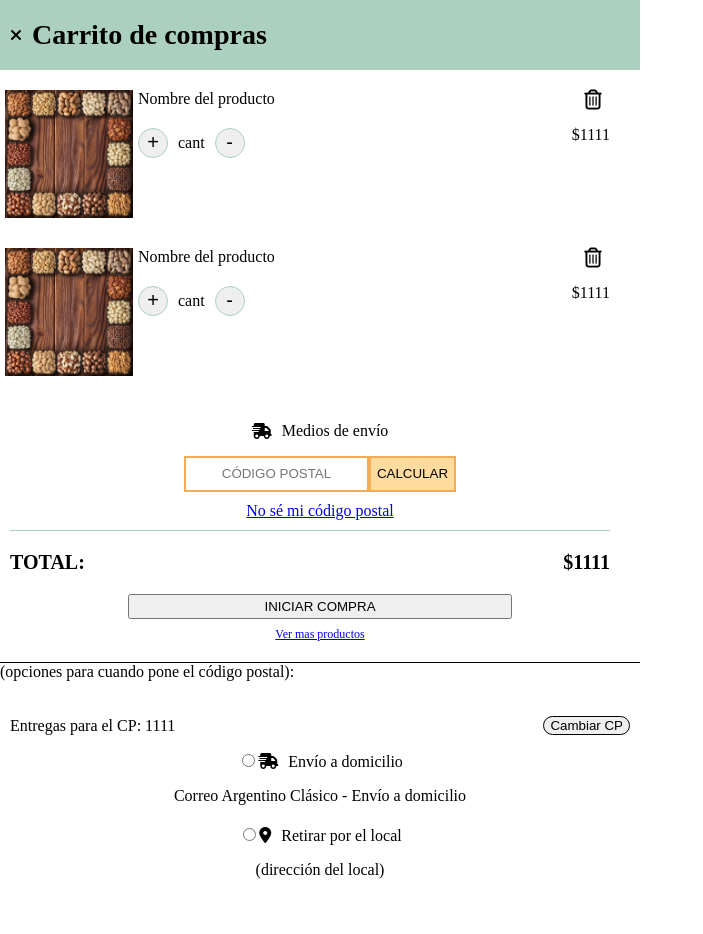
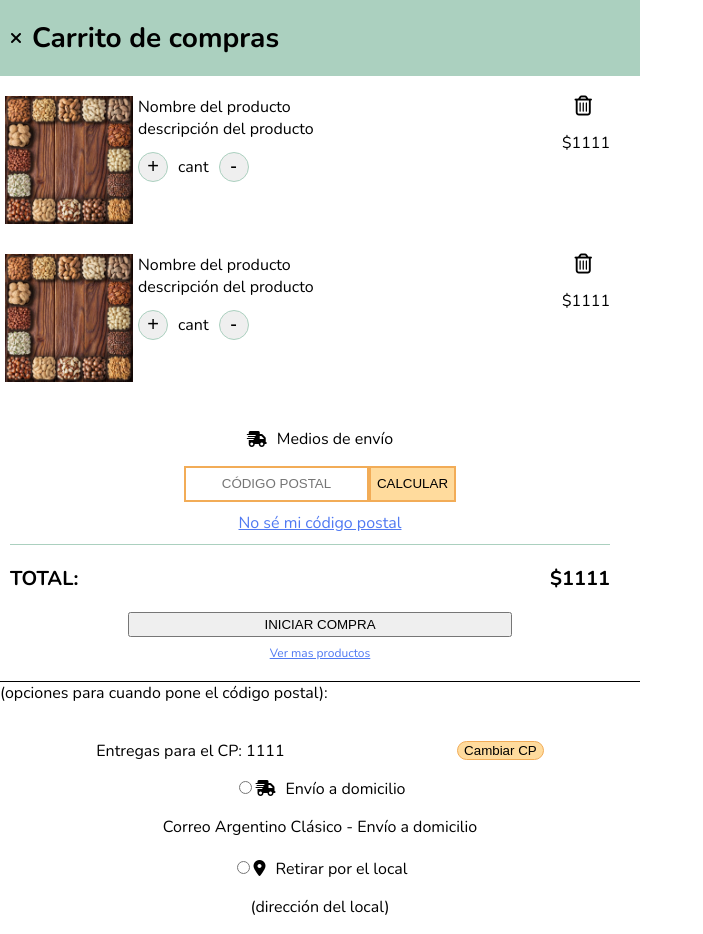
Before and after one commit to MiliBrime/grupo_5_dietetica, a Node server app: page /carrito in a window 1280 px wide. Shown: the whole page, without its empty margins (0-703 px from the left). Before the commit the page ends 879 px from the top, so only its background shows below. Run offline with Node 20, Linux system fonts and the light colour scheme; some libraries are stand-ins or nearby versions.

Commit message:
carrito terminado

```diff
--- a/public/css/stylesCarrito.css
+++ b/public/css/stylesCarrito.css
@@ -1,5 +1,6 @@
 body{
     margin:0px;
+    font-family: "nunito";
 }
 .arriba{
     display: flex;
@@ -11,6 +12,7 @@ body{
 .titulo{
     font-size:14px;
     margin-left: 10px;
+
 }
 .fa-xmark{
     margin-left: 10px;
@@ -21,11 +23,15 @@ body{
 }
 
 .nombre{
-    margin: 0 0 10px 0;
+    margin: 0;
+}
+.descripcionProd{
+    margin:0;
 }
 
 .imagen-prod{
     width: 20%;
+    height: 20%;
     margin: 0 5px 30px;
 }
 
@@ -135,7 +141,7 @@ body{
 
 .codPost{
     display: flex;
-    justify-content: space-between;
+    justify-content: space-around;
     align-items: center;
 }
 .codigoElegido{
@@ -147,6 +153,9 @@ body{
     border-radius: 50px;
     border-width: 1px;
     border-style: solid;
+    border-color: #F2AC57;
+    background-color: #FFDB9D;
+
 }
 
 .calcular{
@@ -162,6 +171,9 @@ body{
     margin-bottom: 20px;
 }
 
+a{
+    color: #5079F2
+}
 @media (min-width: 769px){
     body{
         width: 50%;
--- a/src/views/carrito.html
+++ b/src/views/carrito.html
@@ -7,6 +7,9 @@
     <link rel = "stylesheet" href = "css/stylesCarrito.css">
     <script src="https://kit.fontawesome.com/40671445d5.js" crossorigin="anonymous"></script>
     <meta name= "viewport" content= "width=device-wid th, initial-scale=1">
+    <link rel="preconnect" href="https://fonts.googleapis.com">
+        <link rel="preconnect" href="https://fonts.gstatic.com" crossorigin>
+        <link href="https://fonts.googleapis.com/css2?family=Nunito:wght@300;400;700&family=Roboto&display=swap" rel="stylesheet">
 </head>
 
 <body>
@@ -19,6 +22,7 @@
         <img src="/img/diet.jpg" alt="producto" class="imagen-prod">
         <div class="descripcion">
             <p class="nombre">Nombre del producto</p>
+            <p class="descripcionProd">descripción del producto</p>
             <div class="cantidad">
             <button class="sumador">+</button>
             <p class="cant">cant</p>
@@ -32,6 +36,7 @@
         <img src="/img/diet.jpg" alt="producto" class="imagen-prod">
         <div class="descripcion">
             <p class="nombre">Nombre del producto</p>
+            <p class="descripcionProd">descripción del producto</p>
             <div class="cantidad">
             <button class="sumador">+</button>
             <p class="cant">cant</p>
```
